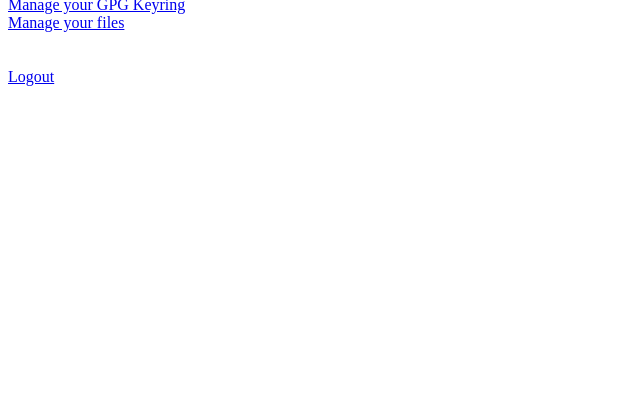
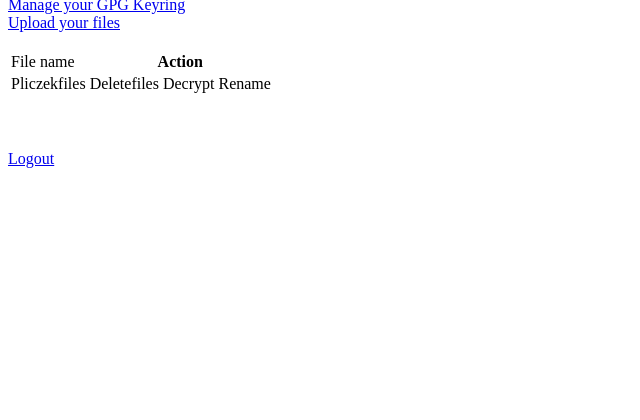
Before and after one commit to JerzySpendel/gpghost, a Django app: template templates/main.html in a window 1280 px wide. Shown: the part 340-760 px from the top of the page, without its empty margins (0-640 px from the left). Run offline with Django 3.2, Linux system fonts and the light colour scheme; the template is opened without the code that fills it, so the values that code supplies are empty.

Commit message:
Preparing to create table to manage uploaded files.

```diff
--- a/Tools/UploadTools.py
+++ b/Tools/FileTools.py
@@ -1,6 +1,12 @@
 __author__ = 'jurek'
+from django.conf import settings
+import os
 def handle_file(f,user):
     DIR = '/home/jurek/PycharmProjects/gpghosting/files/'+user.login+'/'
     with open(DIR+f.name,'wb+') as file:
         for chunk in f.chunks():
             file.write(chunk)
+def listFiles(user):
+    path_to_files = settings.PATH
+    user_path = path_to_files + 'files/'+user.login
+    return os.listdir(user_path)
--- a/gpghosting/settings.py
+++ b/gpghosting/settings.py
@@ -1,7 +1,8 @@
 # Django settings for gpghosting project.
 DEBUG = True
 TEMPLATE_DEBUG = DEBUG
-GNUPGHOME = '/home/jurek/PycharmProjects/gpghosting/klucze'
+GNUPGHOME = '/home/jurek/PycharmProjects/gpghosting/klucze/'
+PATH = '/home/jurek/PycharmProjects/gpghosting/'
 ADMINS = (
     # ('Your Name', 'your_email@example.com'),
 )
--- a/main/views.py
+++ b/main/views.py
@@ -9,7 +9,7 @@ from django.template import RequestContext
 from forms.GPGForm import GPGFormNew, GPGManage
 from Tools.KeyTools import GenerateKey
 from forms.FileForm import NewFileForm
-from Tools.UploadTools import handle_file
+from Tools.FileTools import handle_file,listFiles
 def managef(request):
     if request.method == "POST":
         form = NewFileForm(request.POST,request.FILES)
@@ -53,6 +53,7 @@ def logout(request):
     else:
         return render(request,'base.html',{'message_m':"You're not logged in"})
 def index(request):
+
     return render(request,"index.html",{})
 def login(request):
     if request.method == 'POST':
@@ -100,4 +101,5 @@ def register(request):
     else:
         return render(request,'register.html',{'form':RegisterForm})
 def main(request):
+    listFiles(request.session['user'])
     return render(request,"main.html")
--- a/templates/main.html
+++ b/templates/main.html
@@ -1,8 +1,33 @@
 {% extends "base.html" %}
 {% block content %}
-    <a href="main/manage">Manage your GPG Keyring</a>
+    <a href="main/manage" xmlns="http://www.w3.org/1999/html">Manage your GPG Keyring</a>
     <br />
-    <a href="main/managef">Manage your files</a>
+    <a href="main/managef">Upload your files</a>
+    <br/> <br/>
+    <table>
+    <tr>
+        <td>
+            File name
+        </td>
+        <th colspan=3>
+            Action
+        </td>
+    </tr>
+    <tr>
+        <td>
+            Pliczekfiles
+        </td>
+        <td>
+            Deletefiles
+        </td>
+        <td>
+            Decrypt
+        </td>
+        <td>
+            Rename
+        </td>
+    </tr>
+    </table>
     <br />
     <br/>
     <br/>
```
Also changed, not shown: forms/FileForm.py (+7 -0 lines), main/tests.py (+9 -9 lines).
